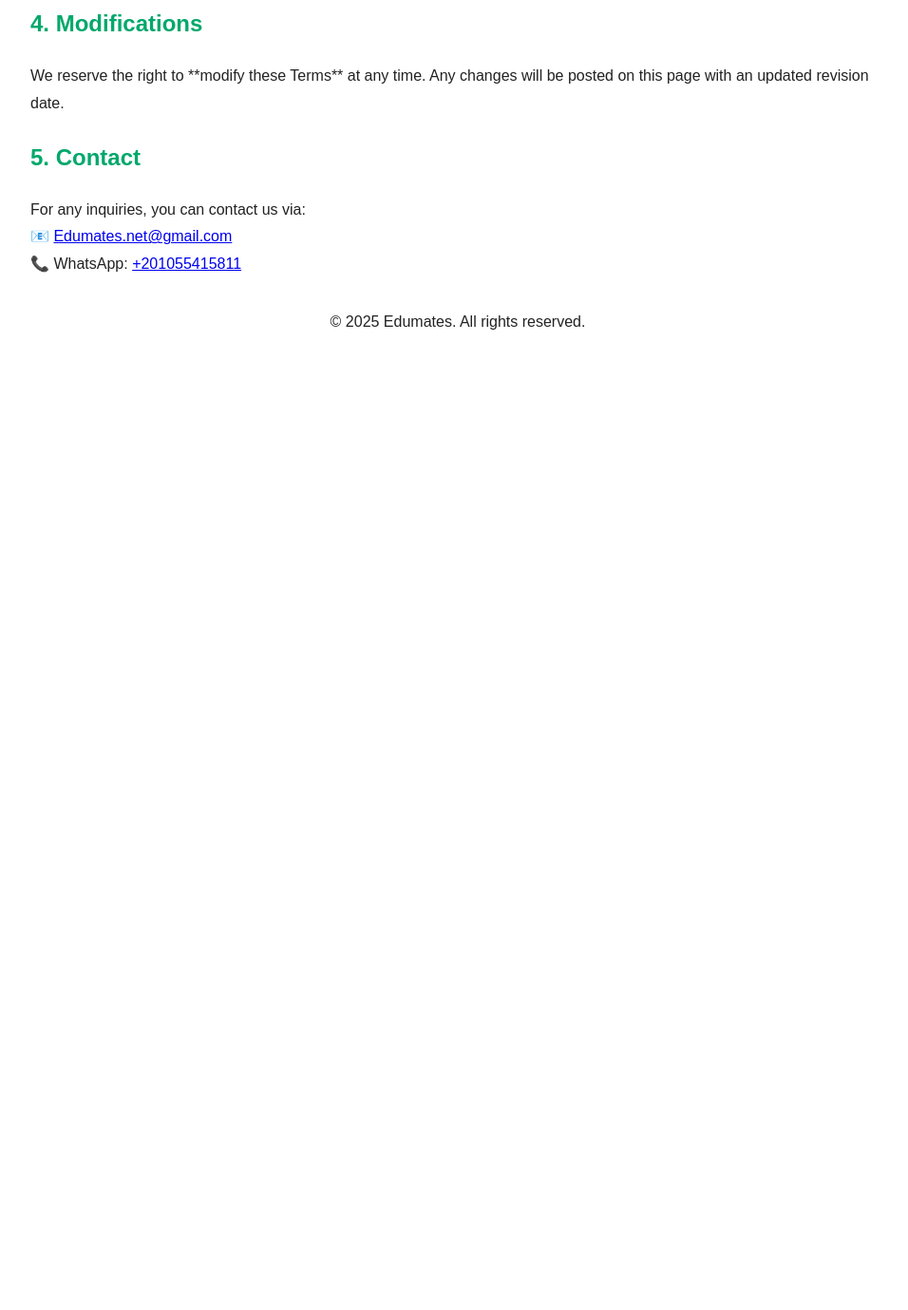
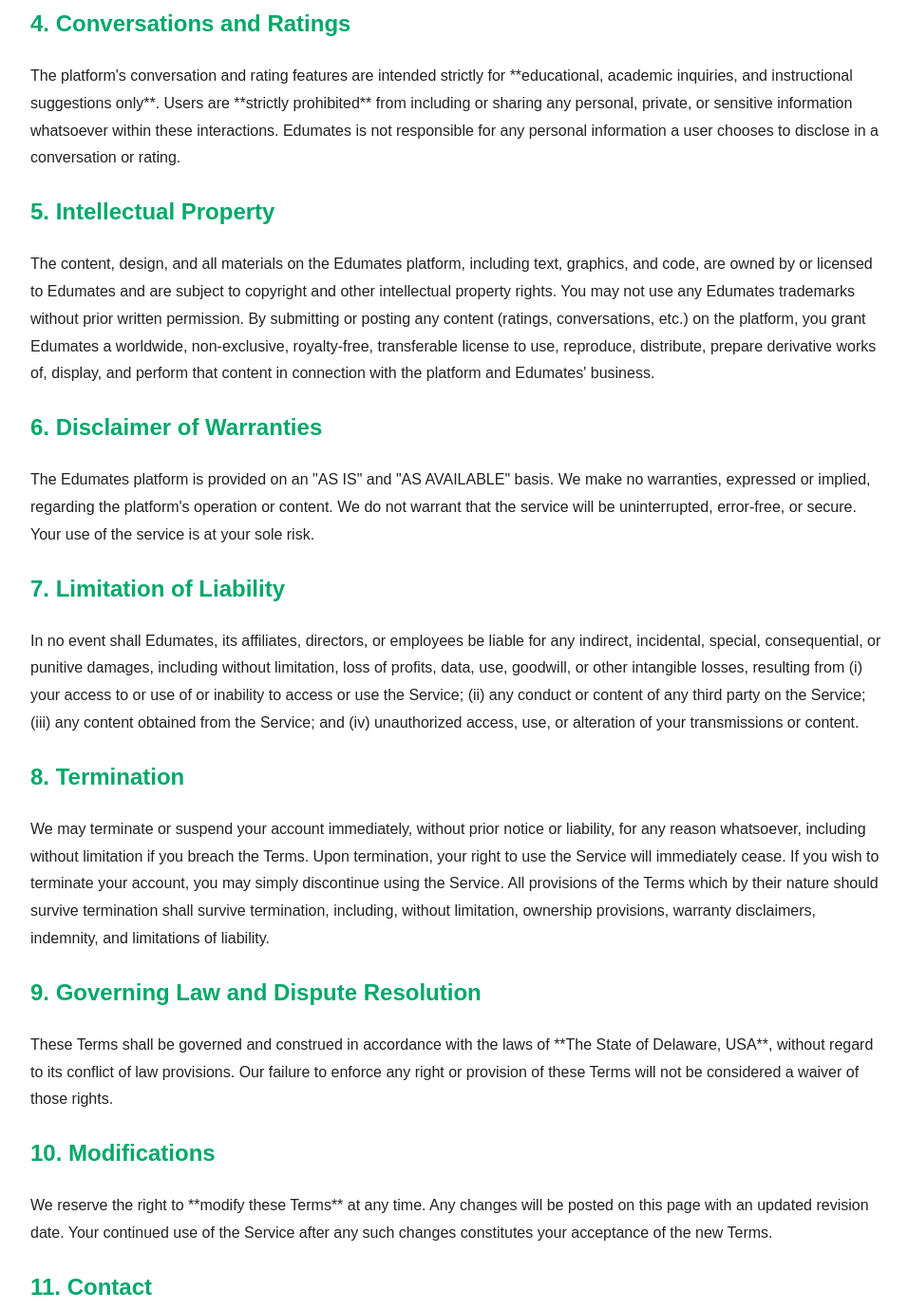
Before and after one commit to edumates/edumates, a plain HTML site: page legal/terms-of-use.html in a window 1280 px wide. Shown: the part 696-2075 px from the top of the page at 95% size, without its empty margins (158-1114 px from the left). Before the commit the page ends 1114 px from the top, so only its background shows below. Drawn offline with Linux system fonts and the light colour scheme.

Commit message:
Update terms-of-use.html

```diff
--- a/legal/terms-of-use.html
+++ b/legal/terms-of-use.html
@@ -36,12 +36,42 @@
       When registering via Google, the user is **responsible for maintaining the confidentiality** of their account and must not share it with others.
     </p>
 
-    <h2>4. Modifications</h2>
+    <h2>4. Conversations and Ratings</h2>
     <p>
-      We reserve the right to **modify these Terms** at any time. Any changes will be posted on this page with an updated revision date.
+      The platform's conversation and rating features are intended strictly for **educational, academic inquiries, and instructional suggestions only**. Users are **strictly prohibited** from including or sharing any personal, private, or sensitive information whatsoever within these interactions. Edumates is not responsible for any personal information a user chooses to disclose in a conversation or rating.
     </p>
 
-    <h2>5. Contact</h2>
+    <h2>5. Intellectual Property</h2>
+    <p>
+        The content, design, and all materials on the Edumates platform, including text, graphics, and code, are owned by or licensed to Edumates and are subject to copyright and other intellectual property rights. You may not use any Edumates trademarks without prior written permission. By submitting or posting any content (ratings, conversations, etc.) on the platform, you grant Edumates a worldwide, non-exclusive, royalty-free, transferable license to use, reproduce, distribute, prepare derivative works of, display, and perform that content in connection with the platform and Edumates' business.
+    </p>
+
+    <h2>6. Disclaimer of Warranties</h2>
+    <p>
+        The Edumates platform is provided on an "AS IS" and "AS AVAILABLE" basis. We make no warranties, expressed or implied, regarding the platform's operation or content. We do not warrant that the service will be uninterrupted, error-free, or secure. Your use of the service is at your sole risk.
+    </p>
+
+    <h2>7. Limitation of Liability</h2>
+    <p>
+        In no event shall Edumates, its affiliates, directors, or employees be liable for any indirect, incidental, special, consequential, or punitive damages, including without limitation, loss of profits, data, use, goodwill, or other intangible losses, resulting from (i) your access to or use of or inability to access or use the Service; (ii) any conduct or content of any third party on the Service; (iii) any content obtained from the Service; and (iv) unauthorized access, use, or alteration of your transmissions or content.
+    </p>
+
+    <h2>8. Termination</h2>
+    <p>
+        We may terminate or suspend your account immediately, without prior notice or liability, for any reason whatsoever, including without limitation if you breach the Terms. Upon termination, your right to use the Service will immediately cease. If you wish to terminate your account, you may simply discontinue using the Service. All provisions of the Terms which by their nature should survive termination shall survive termination, including, without limitation, ownership provisions, warranty disclaimers, indemnity, and limitations of liability.
+    </p>
+
+    <h2>9. Governing Law and Dispute Resolution</h2>
+    <p>
+        These Terms shall be governed and construed in accordance with the laws of **The State of Delaware, USA**, without regard to its conflict of law provisions. Our failure to enforce any right or provision of these Terms will not be considered a waiver of those rights.
+    </p>
+
+    <h2>10. Modifications</h2>
+    <p>
+      We reserve the right to **modify these Terms** at any time. Any changes will be posted on this page with an updated revision date. Your continued use of the Service after any such changes constitutes your acceptance of the new Terms.
+    </p>
+
+    <h2>11. Contact</h2>
     <p>
       For any inquiries, you can contact us via:
       <br />📧 <a href="mailto:Edumates.net@gmail.com">Edumates.net@gmail.com</a>
```
